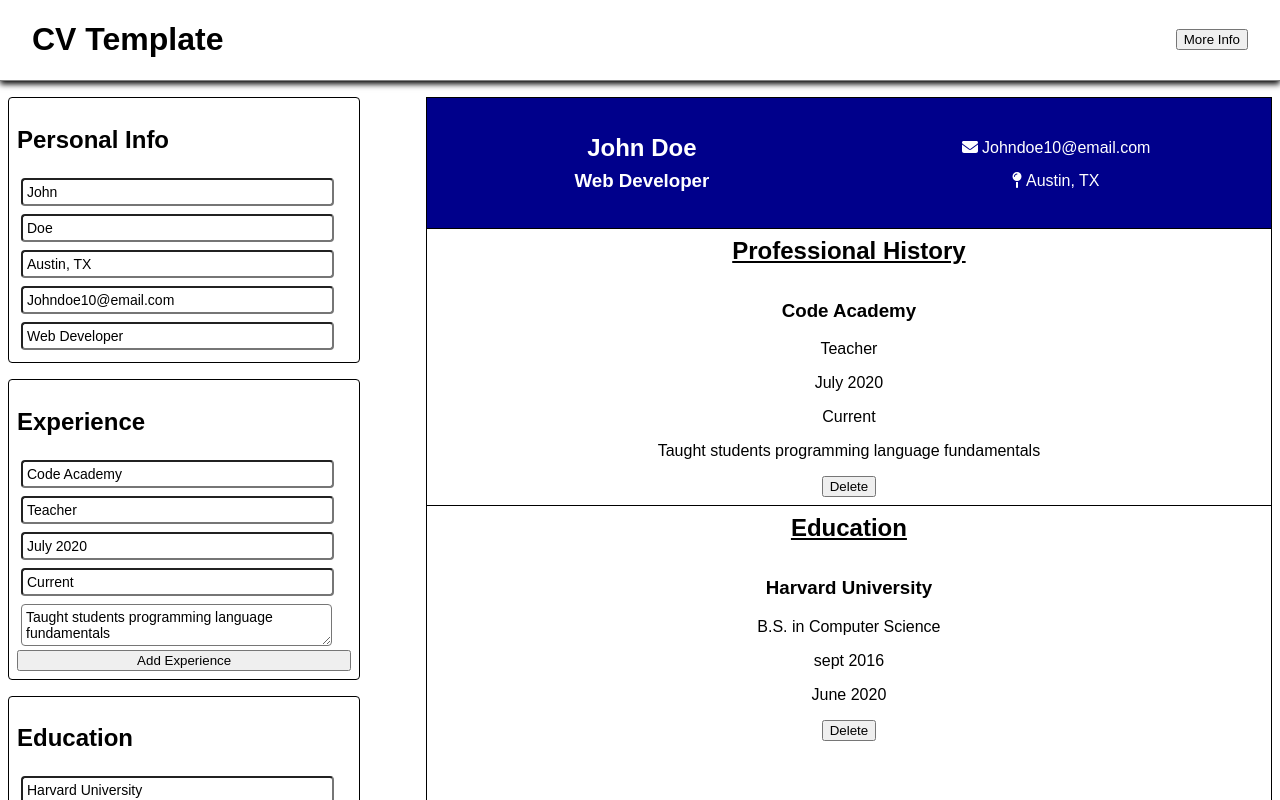
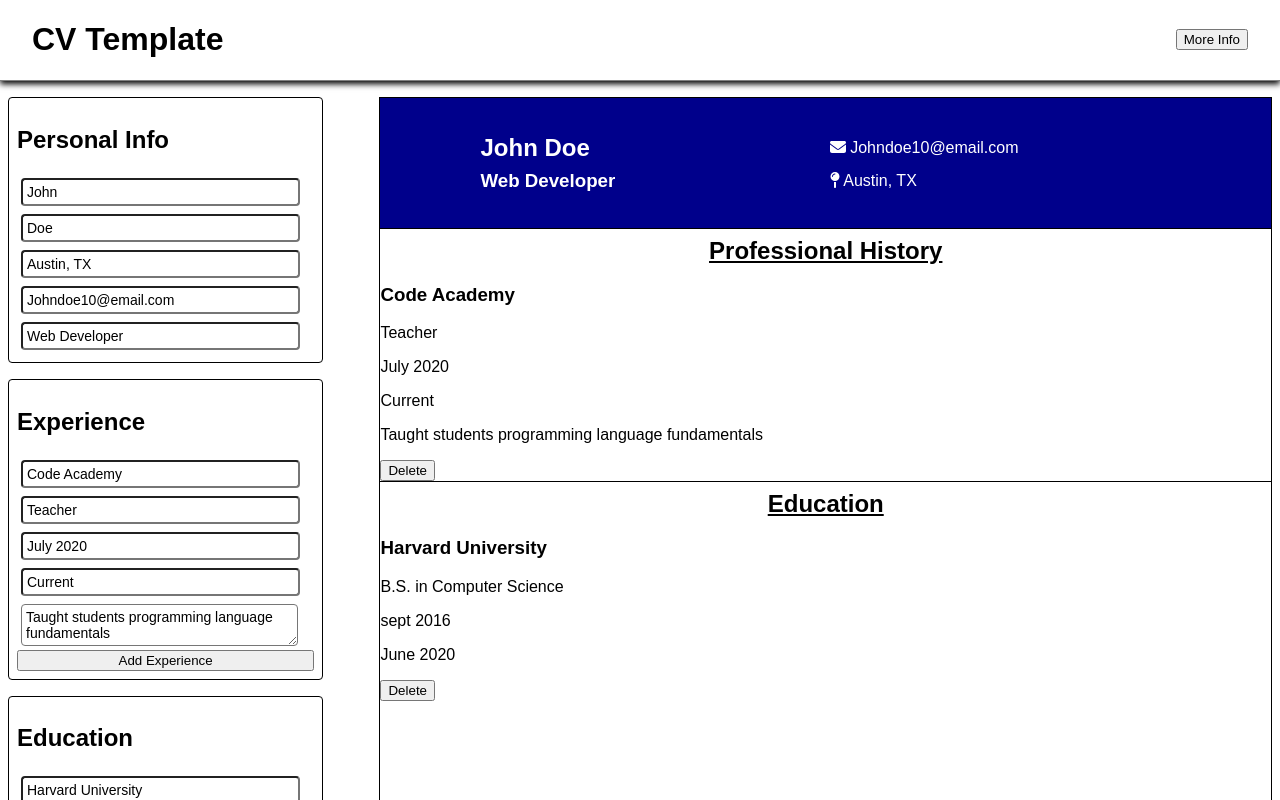
Before and after one commit to Dillonpw/cv-template, a React (Vite) app: page / in a window 1280 px wide. Shown: the top 800 px of the page. Built offline with nearby package versions, Linux system fonts and the light colour scheme.

Commit message:
adjusting info section

```diff
--- a/src/template/template.css
+++ b/src/template/template.css
@@ -1,9 +1,7 @@
 .infoDisplay,
 .workDisplay,
 .edDisplay {
-    padding: 0.5rem 2rem;
     align-items: center;
-    justify-items: center;
 }
 
 .infoDisplay {
@@ -11,7 +9,7 @@
     color: white;
     display: grid;
     grid-template-columns: 1fr 1fr;
-    padding: 2rem 0.5rem;
+    padding: 2rem 6rem;
 }
 
 .infoDisplay > * {
```
